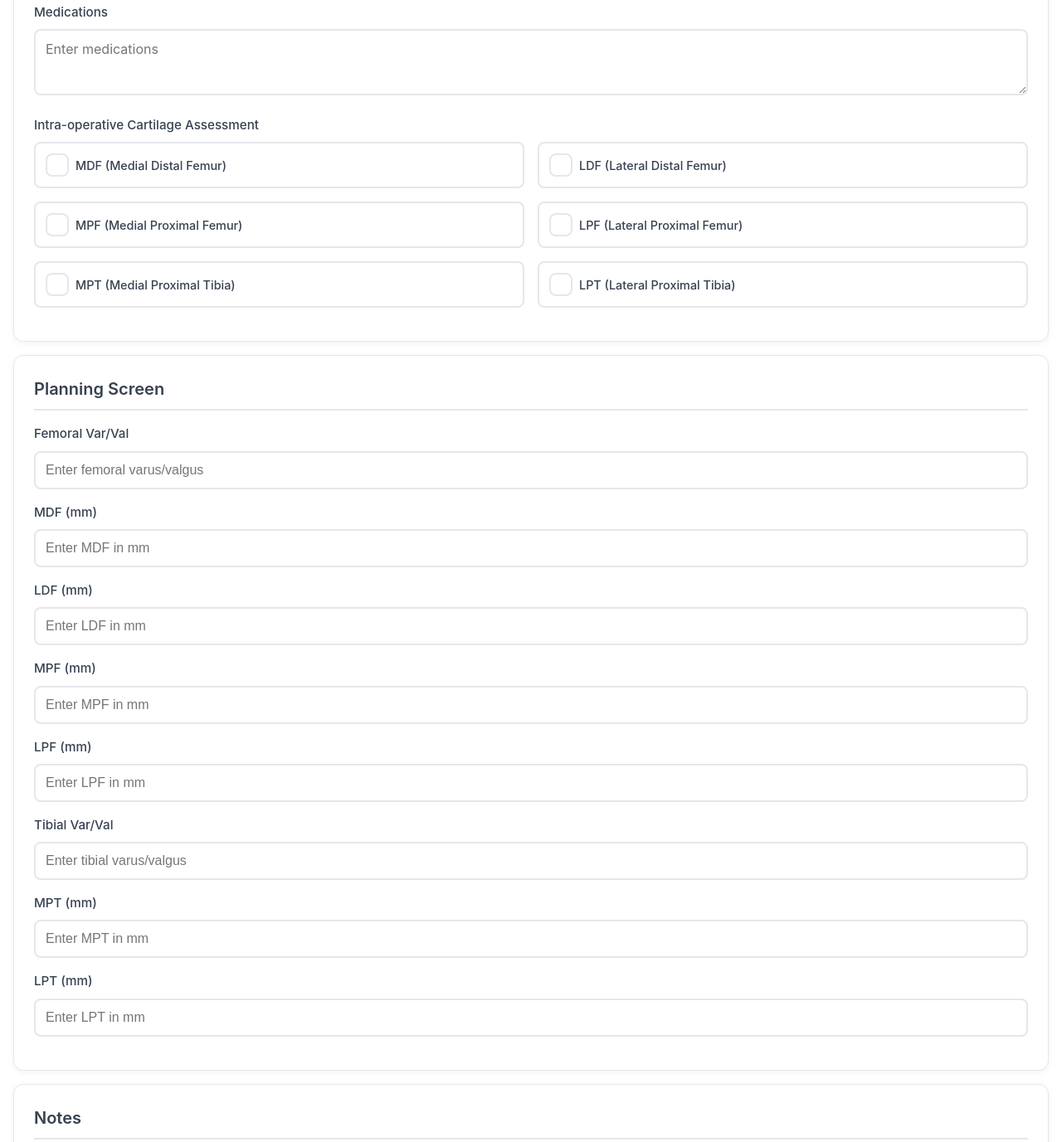
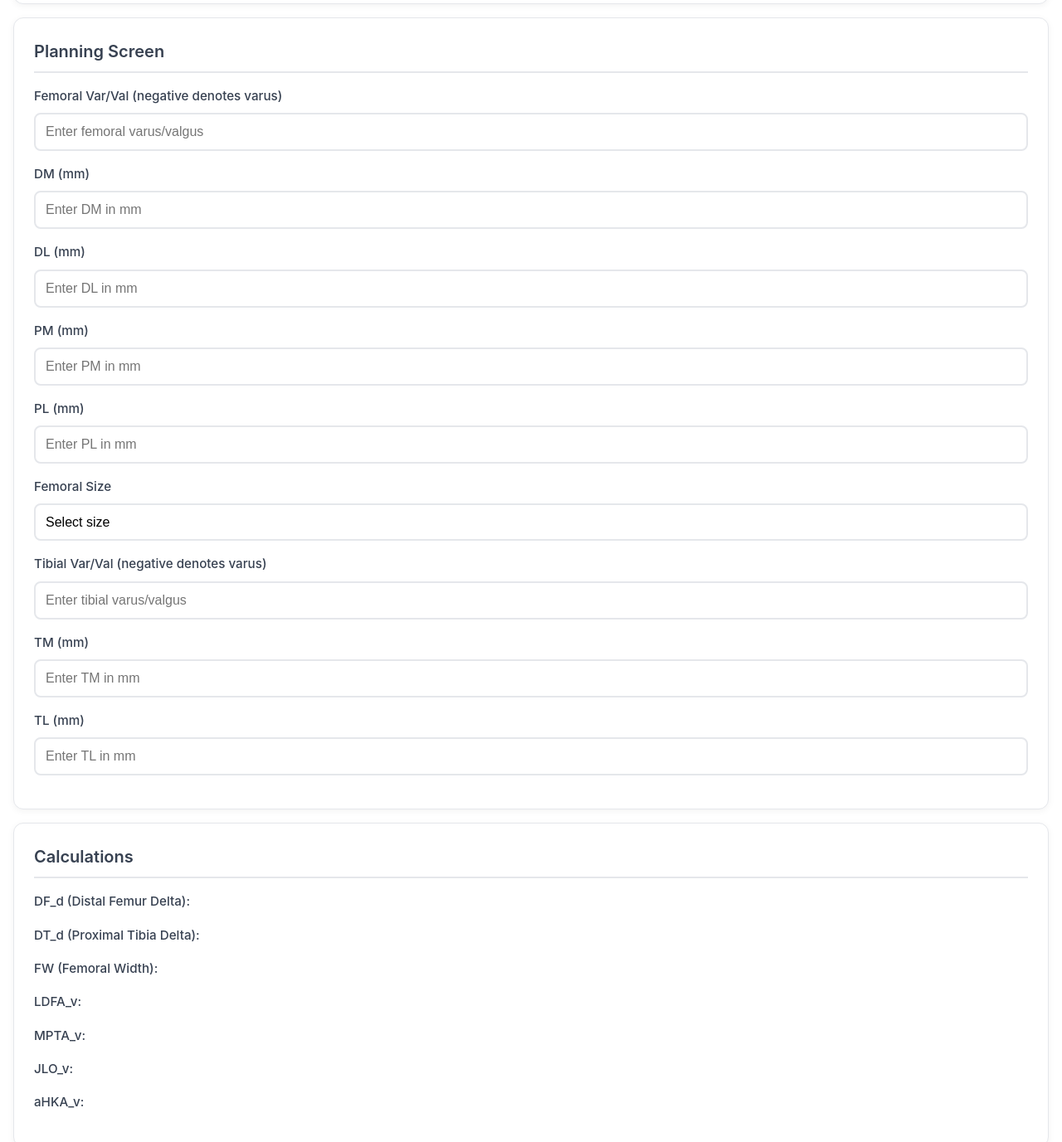
Before and after one commit to jsuckow12/VELYS-data, a plain HTML site: page index.html in a window 1280 px wide. Shown: the part 1306-2683 px from the top of the page at 83% size. Drawn offline with Linux system fonts and the light colour scheme.

Commit message:
Update index.html

```diff
--- a/index.html
+++ b/index.html
@@ -58,82 +58,123 @@
             <div class="form-section">
                 <h2>Clinical Data</h2>
                 <div class="form-group">
-                    <label for="diagnosis">Diagnosis</label>
-                    <textarea id="diagnosis" placeholder="Enter diagnosis"></textarea>
-                </div>
-                <div class="form-group">
-                    <label for="symptoms">Symptoms</label>
-                    <textarea id="symptoms" placeholder="Enter symptoms"></textarea>
-                </div>
-                <div class="form-group">
-                    <label for="medications">Medications</label>
-                    <textarea id="medications" placeholder="Enter medications"></textarea>
-                </div>
-
-                <div class="form-group">
                     <label>Intra-operative Cartilage Assessment</label>
                     <div class="checkbox-grid">
                         <div class="checkbox-item">
-                            <input type="checkbox" id="mdf" name="cartilage">
-                            <label for="mdf">MDF (Medial Distal Femur)</label>
+                            <input type="checkbox" id="dm" name="cartilage">
+                            <label for="dm">DM (Distal Medial)</label>
                         </div>
                         <div class="checkbox-item">
-                            <input type="checkbox" id="ldf" name="cartilage">
-                            <label for="ldf">LDF (Lateral Distal Femur)</label>
+                            <input type="checkbox" id="dl" name="cartilage">
+                            <label for="dl">DL (Distal Lateral)</label>
                         </div>
                         <div class="checkbox-item">
-                            <input type="checkbox" id="mpf" name="cartilage">
-                            <label for="mpf">MPF (Medial Proximal Femur)</label>
+                            <input type="checkbox" id="pm" name="cartilage">
+                            <label for="pm">PM (Posterior Medial)</label>
                         </div>
                         <div class="checkbox-item">
-                            <input type="checkbox" id="lpf" name="cartilage">
-                            <label for="lpf">LPF (Lateral Proximal Femur)</label>
+                            <input type="checkbox" id="pl" name="cartilage">
+                            <label for="pl">PL (Posterior Lateral)</label>
                         </div>
                         <div class="checkbox-item">
-                            <input type="checkbox" id="mpt" name="cartilage">
-                            <label for="mpt">MPT (Medial Proximal Tibia)</label>
+                            <input type="checkbox" id="tm" name="cartilage">
+                            <label for="tm">TM (Tibial Medial)</label>
                         </div>
                         <div class="checkbox-item">
-                            <input type="checkbox" id="lpt" name="cartilage">
-                            <label for="lpt">LPT (Lateral Proximal Tibia)</label>
+                            <input type="checkbox" id="tl" name="cartilage">
+                            <label for="tl">TL (Tibial Lateral)</label>
+                        </div>
+                    </div>
+                </div>
+            </div>
+
+            <div class="form-section planning-section">
+                <h2>Planning Screen</h2>
+                <div class="planning-columns">
+                    <div class="planning-column">
+                        <div class="form-group">
+                            <label for="femoralVarVal">Femoral Var/Val <span class="script-note">(negative denotes varus)</span></label>
+                            <input type="number" id="femoralVarVal" step="0.1" placeholder="Enter femoral varus/valgus">
+                        </div>
+                        <div class="form-group">
+                            <label for="dmPlanning">DM (mm)</label>
+                            <input type="number" id="dmPlanning" step="0.1" placeholder="Enter DM in mm">
+                        </div>
+                        <div class="form-group">
+                            <label for="dlPlanning">DL (mm)</label>
+                            <input type="number" id="dlPlanning" step="0.1" placeholder="Enter DL in mm">
+                        </div>
+                        <div class="form-group">
+                            <label for="pmPlanning">PM (mm)</label>
+                            <input type="number" id="pmPlanning" step="0.1" placeholder="Enter PM in mm">
+                        </div>
+                        <div class="form-group">
+                            <label for="plPlanning">PL (mm)</label>
+                            <input type="number" id="plPlanning" step="0.1" placeholder="Enter PL in mm">
+                        </div>
+                        <div class="form-group">
+                            <label for="femoralSize">Femoral Size</label>
+                            <select id="femoralSize">
+                                <option value="">Select size</option>
+                                <option value="1">1</option>
+                                <option value="2">2</option>
+                                <option value="3">3</option>
+                                <option value="4">4</option>
+                                <option value="5">5</option>
+                                <option value="6">6</option>
+                                <option value="7">7</option>
+                                <option value="8">8</option>
+                                <option value="9">9</option>
+                                <option value="10">10</option>
+                            </select>
+                        </div>
+                    </div>
+                    <div class="planning-column">
+                        <div class="form-group">
+                            <label for="tibialVarVal">Tibial Var/Val <span class="script-note">(negative denotes varus)</span></label>
+                            <input type="number" id="tibialVarVal" step="0.1" placeholder="Enter tibial varus/valgus">
+                        </div>
+                        <div class="form-group">
+                            <label for="tmPlanning">TM (mm)</label>
+                            <input type="number" id="tmPlanning" step="0.1" placeholder="Enter TM in mm">
+                        </div>
+                        <div class="form-group">
+                            <label for="tlPlanning">TL (mm)</label>
+                            <input type="number" id="tlPlanning" step="0.1" placeholder="Enter TL in mm">
                         </div>
                     </div>
                 </div>
             </div>
 
             <div class="form-section">
-                <h2>Planning Screen</h2>
+                <h2>Calculations</h2>
                 <div class="form-group">
-                    <label for="femoralVarVal">Femoral Var/Val</label>
-                    <input type="number" id="femoralVarVal" step="0.1" placeholder="Enter femoral varus/valgus">
+                    <label>DF_d (Distal Femur Delta):</label>
+                    <span id="dfdOutput"></span>
                 </div>
                 <div class="form-group">
-                    <label for="mdfPlanning">MDF (mm)</label>
-                    <input type="number" id="mdfPlanning" step="0.1" placeholder="Enter MDF in mm">
+                    <label>DT_d (Proximal Tibia Delta):</label>
+                    <span id="dtdOutput"></span>
                 </div>
                 <div class="form-group">
-                    <label for="ldfPlanning">LDF (mm)</label>
-                    <input type="number" id="ldfPlanning" step="0.1" placeholder="Enter LDF in mm">
+                    <label>FW (Femoral Width):</label>
+                    <span id="fwOutput"></span>
                 </div>
                 <div class="form-group">
-                    <label for="mpfPlanning">MPF (mm)</label>
-                    <input type="number" id="mpfPlanning" step="0.1" placeholder="Enter MPF in mm">
+                    <label>LDFA_v:</label>
+                    <span id="ldfavOutput"></span>
                 </div>
                 <div class="form-group">
-                    <label for="lpfPlanning">LPF (mm)</label>
-                    <input type="number" id="lpfPlanning" step="0.1" placeholder="Enter LPF in mm">
+                    <label>MPTA_v:</label>
+                    <span id="mptavOutput"></span>
                 </div>
                 <div class="form-group">
-                    <label for="tibialVarVal">Tibial Var/Val</label>
-                    <input type="number" id="tibialVarVal" step="0.1" placeholder="Enter tibial varus/valgus">
+                    <label>JLO_v:</label>
+                    <span id="jlovOutput"></span>
                 </div>
                 <div class="form-group">
-                    <label for="mptPlanning">MPT (mm)</label>
-                    <input type="number" id="mptPlanning" step="0.1" placeholder="Enter MPT in mm">
-                </div>
-                <div class="form-group">
-                    <label for="lptPlanning">LPT (mm)</label>
-                    <input type="number" id="lptPlanning" step="0.1" placeholder="Enter LPT in mm">
+                    <label>aHKA_v:</label>
+                    <span id="ahkavOutput"></span>
                 </div>
             </div>
 
```
